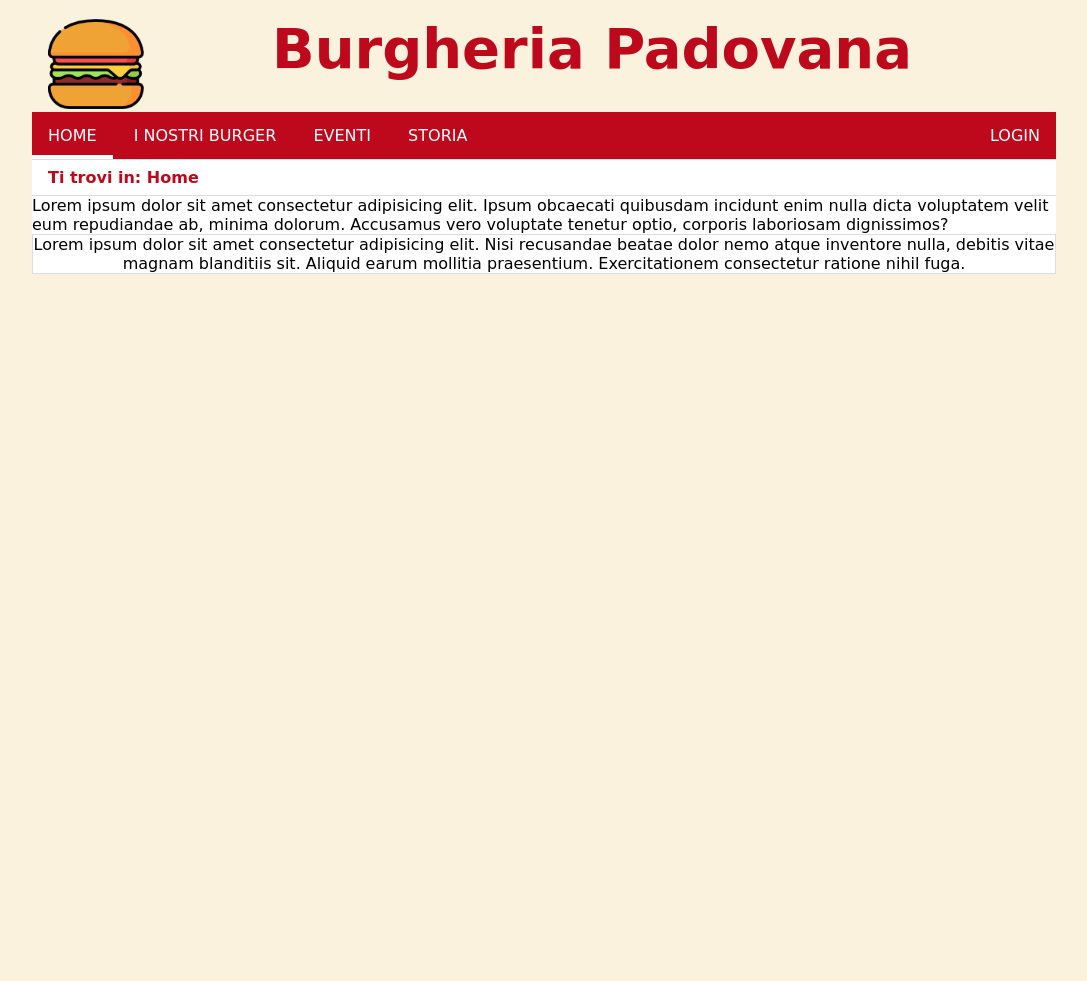
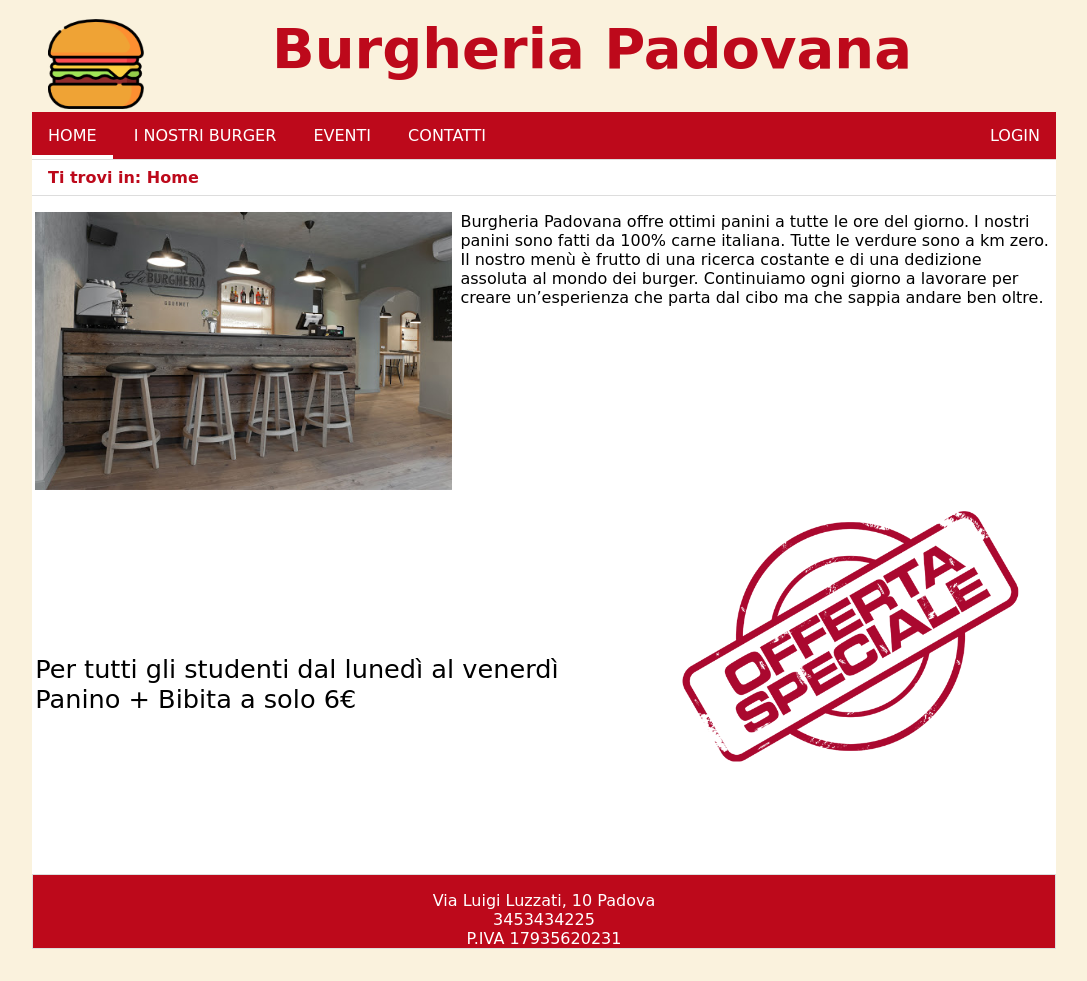
Before and after one commit to Edivad99/Burger-TecWeb, a PHP site: page / in a window 1280 px wide. Shown: the whole page, without its empty margins (96-1183 px from the left). Before the commit the page ends 274 px from the top, so only its background shows below. Run offline with PHP 8.4, Linux system fonts and the light colour scheme.

Commit message:
Questo dovrebbe chiudere lo sviluppo della home page Fixed #3

```diff
--- a/css/style.css
+++ b/css/style.css
@@ -77,12 +77,42 @@ header h1 {
     border-bottom: 1px solid #ddd;
 }
 
+/* CONTENUTO */
 .contenutoGenerale {
     background-color: white;
+    padding: 1em 0.2em 1em 0.2em;
+}
+
+#immagineLocale {
+    float: left;
+    width: 41%;
+    padding-right: 0.5em;
+}
+
+#cosafacciamo {
+    min-height: 18em;
+}
+
+#promozioneStudenti {
+    font-size: 1.6em;
+    min-height: 8em;
+    padding-top: 6em;
+}
+
+#immaginePromozione {
+    width: 40%;
+    float: right;
+}
+
+abbr {
+    text-decoration: none;
 }
 
 footer {
-    background-color: white;
+    background-color: #bd091b;
+    color: white;
     border: 1px solid #ddd;
     text-align: center;
+    padding-top: 1em;
+    margin-bottom: 2em;
 }
--- a/eventi.html
+++ b/eventi.html
@@ -29,7 +29,7 @@
             <li><a href="index.html" lang="en">HOME</a></li>
             <li><a href="#">I NOSTRI BURGER</a></li>
             <li id="currentLink">EVENTI</li>
-            <li><a href="#">STORIA</a></li>
+            <li><a href="#">CONTATTI</a></li>
             <li><a href="#">LOGIN</a></li>
         </ul>
     </nav>
--- a/index.html
+++ b/index.html
@@ -29,7 +29,7 @@
             <li id="currentLink" lang="en">HOME</li>
             <li><a href="#">I NOSTRI BURGER</a></li>
             <li><a href="eventi.html">EVENTI</a></li>
-            <li><a href="#">STORIA</a></li>
+            <li><a href="#">CONTATTI</a></li>
             <li><a href="#">LOGIN</a></li>
         </ul>
     </nav>
@@ -39,12 +39,20 @@
     </div>
 
     <div class="contenutoGenerale">
-        <p>Lorem ipsum dolor sit amet consectetur adipisicing elit. Ipsum obcaecati quibusdam incidunt enim nulla dicta voluptatem velit eum repudiandae ab, minima dolorum. Accusamus vero voluptate tenetur optio, corporis laboriosam dignissimos?</p>
+        <img src="img/locale.jpg" alt="ingresso del locale" id="immagineLocale">
+        <p id="cosafacciamo">
+            Burgheria Padovana offre ottimi panini a tutte le ore del giorno.
+            I nostri panini sono fatti da 100% carne italiana. Tutte le verdure sono a <abbr title="chilometro">km</abbr> zero. <br>
+            Il nostro menù è frutto di una ricerca costante e di una dedizione assoluta al mondo dei burger.
+            Continuiamo ogni giorno a lavorare per creare un’esperienza che parta dal cibo ma che sappia andare ben oltre.
+        </p>
+        <img src="img/promozione.png" id="immaginePromozione">
+        <p id="promozioneStudenti">Per tutti gli studenti dal lunedì al venerdì Panino + Bibita a solo 6<abbr title="euro">&euro;</abbr></p>
+
     </div>
-
     <footer>
-        <!--Inserisci contatti-->
-        <p>Lorem ipsum dolor sit amet consectetur adipisicing elit. Nisi recusandae beatae dolor nemo atque inventore nulla, debitis vitae magnam blanditiis sit. Aliquid earum mollitia praesentium. Exercitationem consectetur ratione nihil fuga.</p>
+        <p id="minicontatti">Via Luigi Luzzati, 10 Padova<br>3453434225<br>P.IVA 17935620231</p>
+        <!-- TODO: Validazioni immagini verso la fine-->
     </footer>
 </body>
 
```
Also changed, not shown: img/locale.jpg (added), img/promozione.png (added).
